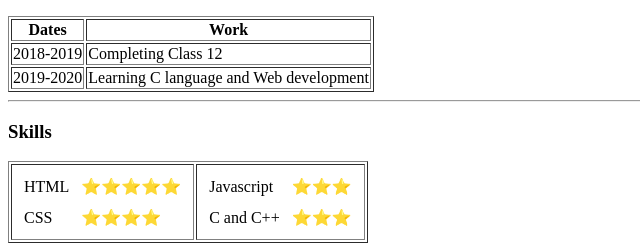
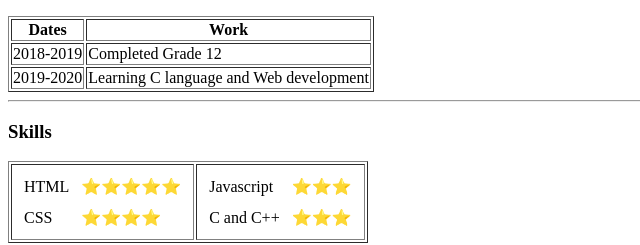
Before and after one commit to Prabhasis-code/CV, a plain HTML site: page index.html in a window 1280 px wide. Shown: the part 488-733 px from the top of the page, 0-640 px from the left. Drawn offline with Linux system fonts and the light colour scheme.

Commit message:
Update index.html

```diff
--- a/index.html
+++ b/index.html
@@ -37,7 +37,7 @@
         <!-- <tbody> -->
         <tr>
             <td>2018-2019</td>
-            <td>Completing Class 12</td>
+            <td>Completed Grade 12</td>
         </tr>
         <tr>
             <td>2019-2020</td>
```
